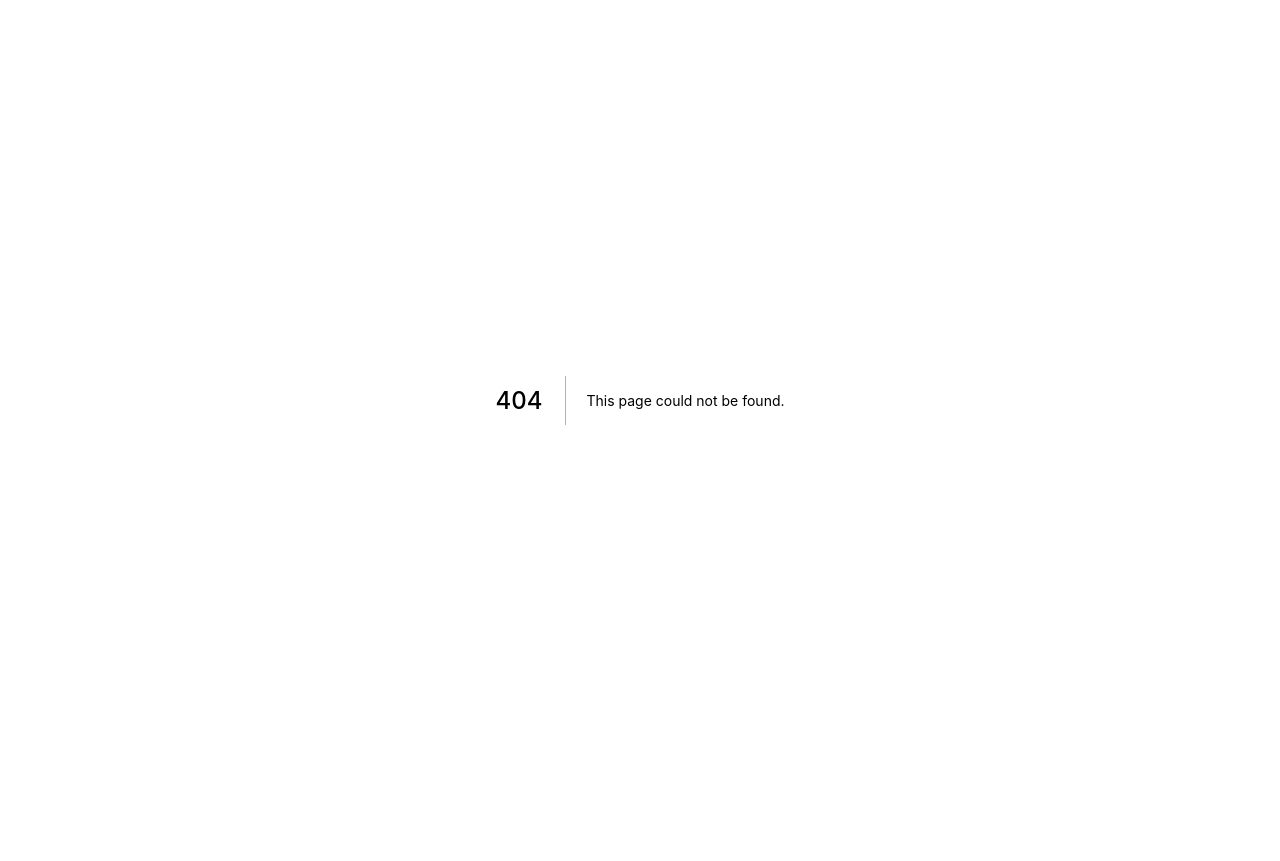
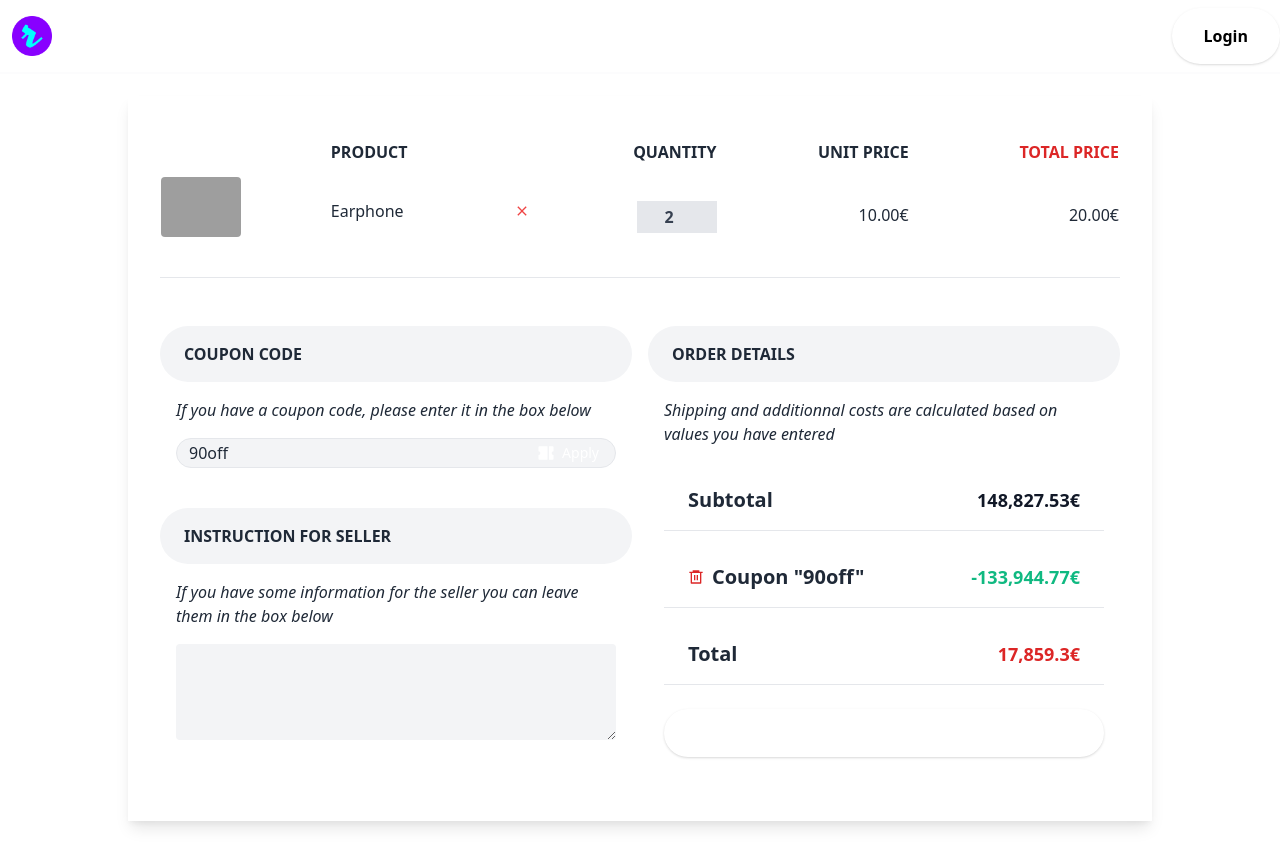
Before and after one commit to rifandani/trishop, a Next.js app: page /cart in a window 1280 px wide. Before the commit this address had no page. Before the commit the page ends 800 px from the top, so only its background shows below. Built offline with nearby package versions, Linux system fonts and the light colour scheme; grey boxes are pictures that could not be loaded.

Commit message:
:sparkles: NEW: cart page.

```diff
--- /dev/null
+++ b/components/Cart.tsx
@@ -0,0 +1,158 @@
+import { IoMdClose, IoIosCard } from 'react-icons/io';
+import { RiCoupon2Fill, RiDeleteBin6Line } from 'react-icons/ri';
+
+export default function Cart() {
+  return (
+    <div className="flex justify-center mb-0 mt-16 md:mb-10 md:mt-20 lg:mt-24">
+      <div className="flex flex-col w-full p-8 text-gray-800 bg-white shadow-lg md:w-4/5 lg:w-4/5">
+        <article className="flex-1">
+          {/* product table */}
+          <table className="w-full text-sm lg:text-base" cellSpacing={0}>
+            <thead>
+              <tr className="h-12 uppercase">
+                <th className="hidden md:table-cell"></th>
+                <th className="text-left ">Product</th>
+                <th className="md:text-center lg:text-right text-left pl-5 lg:pl-0">
+                  <span className="lg:hidden" title="Quantity">
+                    Qtd
+                  </span>
+                  <span className="hidden lg:inline ">Quantity</span>
+                </th>
+                <th className="hidden text-right  md:table-cell">Unit price</th>
+                <th className="text-right text-red-600">Total price</th>
+              </tr>
+            </thead>
+
+            {/* isi product */}
+            <tbody>
+              <tr>
+                <td className="hidden pb-4 md:table-cell">
+                  <img
+                    src="https://limg.app/i/Calm-Cormorant-Catholic-Pinball-Blaster-yM4oub.jpeg"
+                    className="w-20 rounded"
+                    alt="Thumbnail"
+                  />
+                </td>
+                <td>
+                  <p className="flex items-center justify-between mb-2">
+                    Earphone
+                    <IoMdClose className="mr-3 transform hover:scale-150 transition duration-500 cursor-pointer text-red-500" />
+                  </p>
+                </td>
+                <td className="justify-center md:justify-end md:flex mt-6">
+                  <div className="w-20 h-10">
+                    <div className="relative flex flex-row w-full h-8">
+                      <input
+                        type="number"
+                        value="2"
+                        className="w-full font-semibold text-center text-gray-700 bg-gray-200 outline-none focus:outline-none hover:text-black focus:text-black"
+                      />
+                    </div>
+                  </div>
+                </td>
+                <td className="hidden text-right md:table-cell">
+                  <span className="text-sm lg:text-base font-medium">
+                    10.00€
+                  </span>
+                </td>
+                <td className="text-right">
+                  <span className="text-sm lg:text-base font-medium">
+                    20.00€
+                  </span>
+                </td>
+              </tr>
+            </tbody>
+          </table>
+
+          <hr className="pb-6 mt-6" />
+
+          <section className="my-4 mt-6 -mx-2 lg:flex">
+            <div className="lg:px-2 lg:w-1/2">
+              {/* coupon */}
+              <div className="p-4 bg-gray-100 rounded-full">
+                <h1 className="ml-2 font-bold uppercase">Coupon Code</h1>
+              </div>
+
+              <div className="p-4">
+                <p className="mb-4 italic">
+                  If you have a coupon code, please enter it in the box below
+                </p>
+                <div className="justify-center md:flex">
+                  <div className="flex items-center w-full h-13 pl-3 bg-white bg-gray-100 border rounded-full">
+                    <input
+                      placeholder="Apply coupon"
+                      value="90off"
+                      className="w-full bg-gray-100 outline-none appearance-none focus:outline-none active:outline-none focus:border-blue-500 border-1"
+                    />
+                    <button className="text-sm flex items-center px-3 py-1 text-white bg-orange-800 rounded-full outline-none md:px-4 hover:opacity-50 focus:outline-none active:outline-none">
+                      <RiCoupon2Fill className="w-8 text-lg" />
+                      <span className="font-medium">Apply</span>
+                    </button>
+                  </div>
+                </div>
+              </div>
+
+              {/* seller instruction */}
+              <div className="p-4 mt-6 bg-gray-100 rounded-full">
+                <h1 className="ml-2 font-bold uppercase">
+                  Instruction for seller
+                </h1>
+              </div>
+              <div className="p-4">
+                <p className="mb-4 italic">
+                  If you have some information for the seller you can leave them
+                  in the box below
+                </p>
+                <textarea className="w-full h-24 p-2 bg-gray-100 rounded"></textarea>
+              </div>
+            </div>
+
+            {/* order details */}
+            <div className="lg:px-2 lg:w-1/2">
+              <div className="p-4 bg-gray-100 rounded-full">
+                <h1 className="ml-2 font-bold uppercase">Order Details</h1>
+              </div>
+              <div className="p-4">
+                <p className="mb-6 italic">
+                  Shipping and additionnal costs are calculated based on values
+                  you have entered
+                </p>
+                <div className="flex justify-between border-b">
+                  <div className="lg:px-4 lg:py-2 m-2 text-lg lg:text-xl font-bold text-center text-gray-800">
+                    Subtotal
+                  </div>
+                  <div className="lg:px-4 lg:py-2 m-2 lg:text-lg font-bold text-center text-gray-900">
+                    148,827.53€
+                  </div>
+                </div>
+                <div className="flex justify-between pt-4 border-b">
+                  <div className="flex items-center lg:px-4 lg:py-2 m-2 text-lg lg:text-xl font-bold text-gray-800">
+                    <RiDeleteBin6Line className="mr-2 w-4 text-red-600 transform transition duration-500 hover:scale-125 cursor-pointer" />
+                    <span>Coupon "90off"</span>
+                  </div>
+                  <div className="lg:px-4 lg:py-2 m-2 lg:text-lg font-bold text-center text-green-500">
+                    -133,944.77€
+                  </div>
+                </div>
+                <div className="flex justify-between pt-4 border-b">
+                  <div className="lg:px-4 lg:py-2 m-2 text-lg lg:text-xl font-bold text-center">
+                    Total
+                  </div>
+                  <div className="lg:px-4 lg:py-2 m-2 lg:text-lg font-bold text-center text-red-600">
+                    17,859.3€
+                  </div>
+                </div>
+
+                {/* checkout button */}
+                <button className="flex items-center justify-center w-full px-10 py-3 mt-6 font-medium text-white uppercase bg-orange-800 rounded-full shadow item-center hover:opacity-50 focus:shadow-outline focus:outline-none">
+                  <IoIosCard className="text-lg" />
+                  <span className="ml-2">Proceed to checkout</span>
+                </button>
+              </div>
+            </div>
+          </section>
+        </article>
+      </div>
+    </div>
+  );
+}
--- /dev/null
+++ b/pages/cart.tsx
@@ -0,0 +1,13 @@
+// files
+import Cart from '../components/Cart';
+import Nav from '../components/Nav';
+
+export default function CartPage() {
+  return (
+    <>
+      <Nav />
+
+      <Cart />
+    </>
+  );
+}
```
Also changed, not shown: components/ProductCard.tsx (+7 -7 lines), components/ProductDetail.tsx (+22 -3 lines), contexts/CartContext.ts (added, +32 -0 lines), contexts/CartReducer.ts (added, +42 -0 lines).
